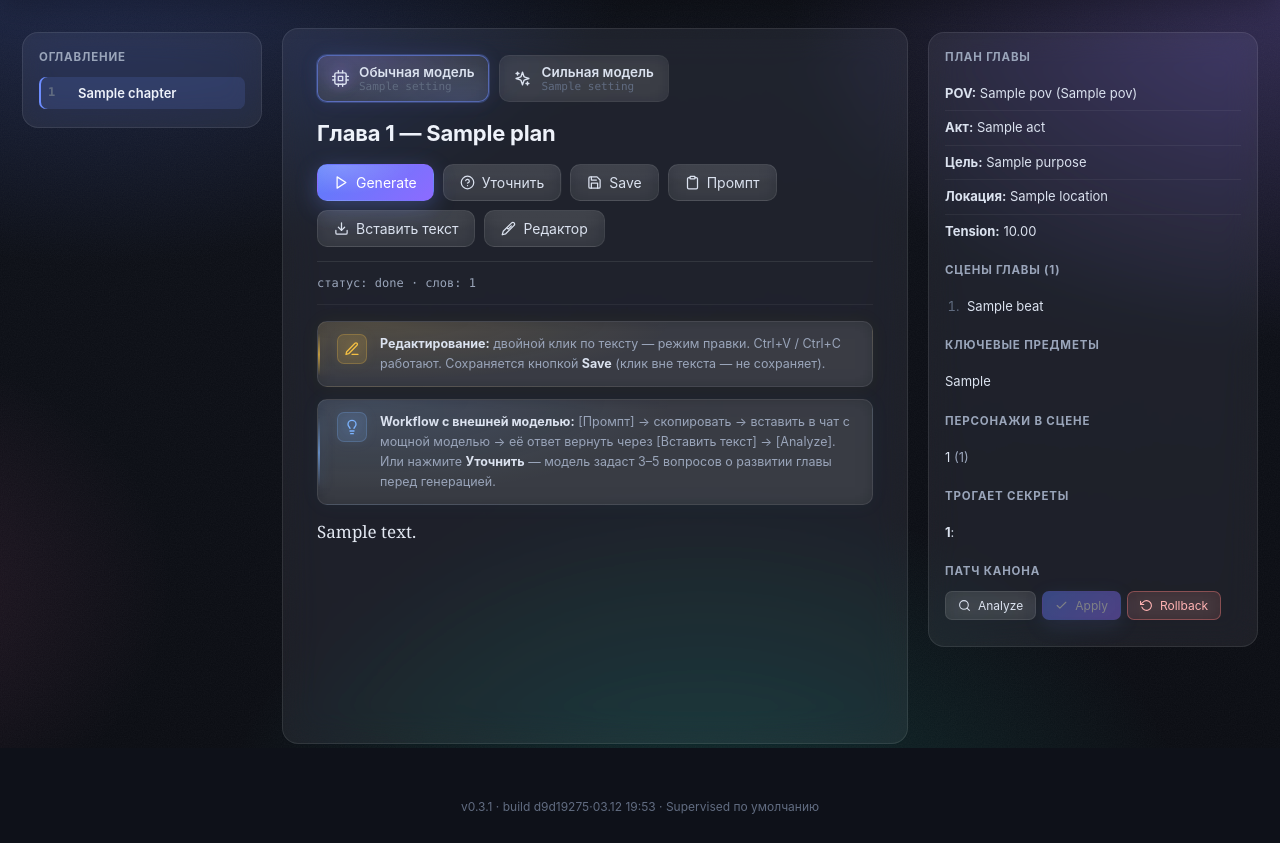
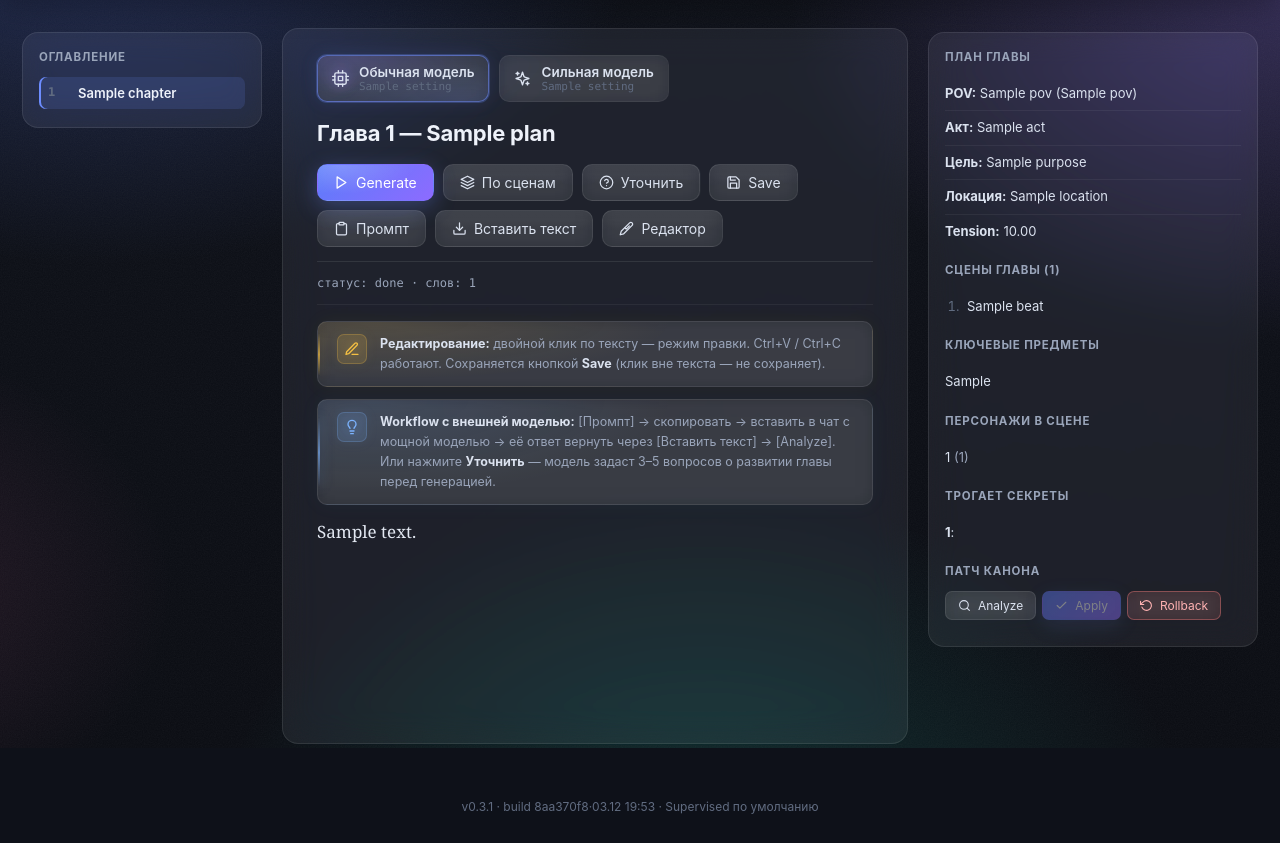
Before and after one commit to petrashkevichalsketch/Writer-AI-studio, a FastAPI app: template Writer/templates/chapter.html in a window 1280 px wide. Shown: the part 52-895 px from the top of the page. Run offline with FastAPI, Linux system fonts and the light colour scheme; data comes from the database, SQL or seed files in the repository; the template is opened without the code that fills it: most values are stand-ins (such as "Sample title", 1, 10 or a date in 2020); some libraries are stand-ins or nearby versions.

Commit message:
Add files via upload

```diff
--- a/Writer/templates/chapter.html
+++ b/Writer/templates/chapter.html
@@ -47,6 +47,7 @@
 
     <div class="chapter-actions">
       <button id="btn-generate" class="primary"><svg class="i" viewBox="0 0 24 24"><polygon points="5 3 19 12 5 21 5 3"/></svg><span class="btn-label">Generate</span></button>
+      <button id="btn-scenes" data-tip="{{ _('По одному вызову модели на сцену плана. Уже написанные сцены продолжаются, а не переписываются.') }}"><svg class="i" viewBox="0 0 24 24"><polygon points="12 2 2 7 12 12 22 7 12 2"/><polyline points="2 17 12 22 22 17"/><polyline points="2 12 12 17 22 12"/></svg>{{ _('По сценам') }}</button>
       <button id="btn-questions"><svg class="i" viewBox="0 0 24 24"><circle cx="12" cy="12" r="10"/><path d="M9.09 9a3 3 0 0 1 5.83 1c0 2-3 3-3 3"/><line x1="12" y1="17" x2="12.01" y2="17"/></svg>{{ _('Уточнить') }}</button>
       <button id="btn-save"><svg class="i" viewBox="0 0 24 24"><path d="M19 21H5a2 2 0 0 1-2-2V5a2 2 0 0 1 2-2h11l5 5v11a2 2 0 0 1-2 2z"/><polyline points="17 21 17 13 7 13 7 21"/><polyline points="7 3 7 8 15 8"/></svg>Save</button>
       <button id="btn-prompt"><svg class="i" viewBox="0 0 24 24"><path d="M16 4h2a2 2 0 0 1 2 2v14a2 2 0 0 1-2 2H6a2 2 0 0 1-2-2V6a2 2 0 0 1 2-2h2"/><rect x="8" y="2" width="8" height="4" rx="1"/></svg>{{ _('Промпт') }}</button>
@@ -272,6 +273,7 @@
 {% block scripts %}
 <script>
   window.CHAPTER_NUM = {{ num }};
+  window.CHAPTER_SCENES = {"total": {{ scenes_total }}, "done": {{ scenes_done }}};
 </script>
 <script src="/static/js/chapter.js?v={{ sv }}"></script>
 <script src="/static/js/chapter_wizard.js?v={{ sv }}"></script>
```
